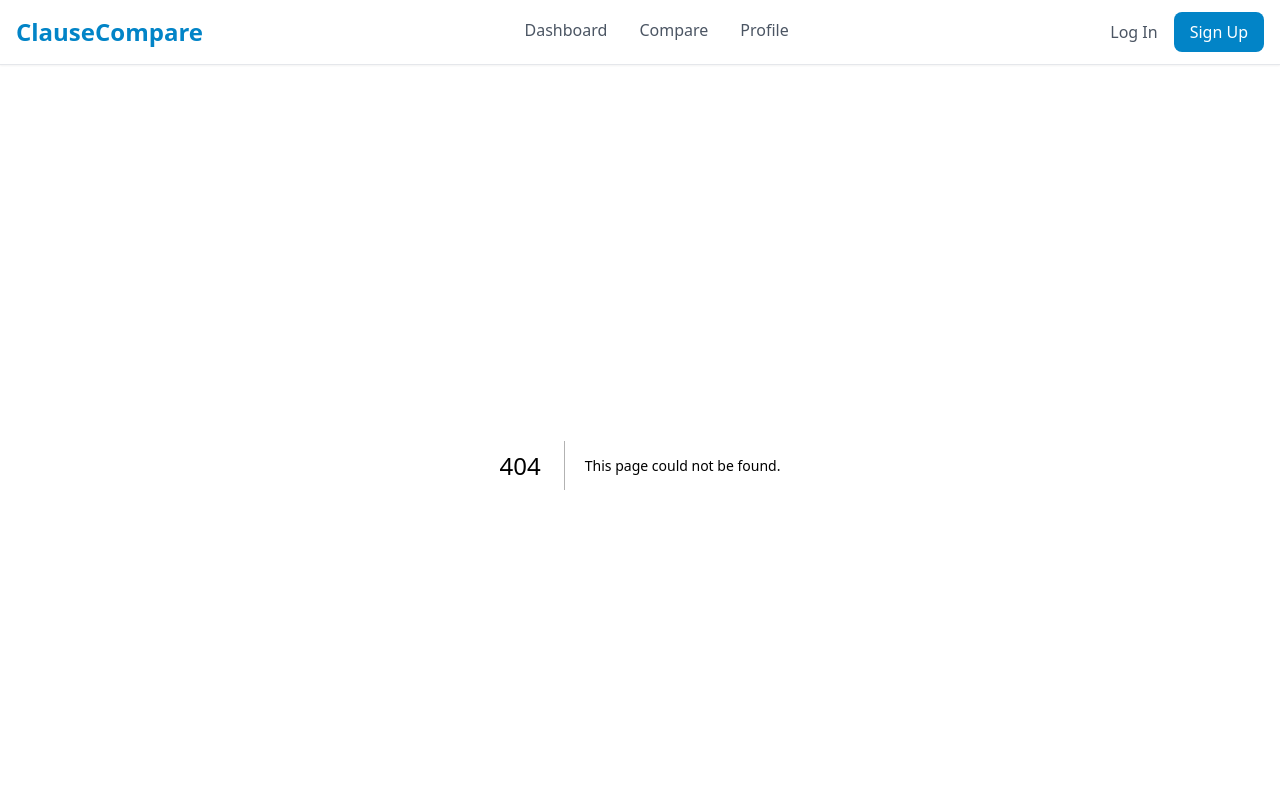
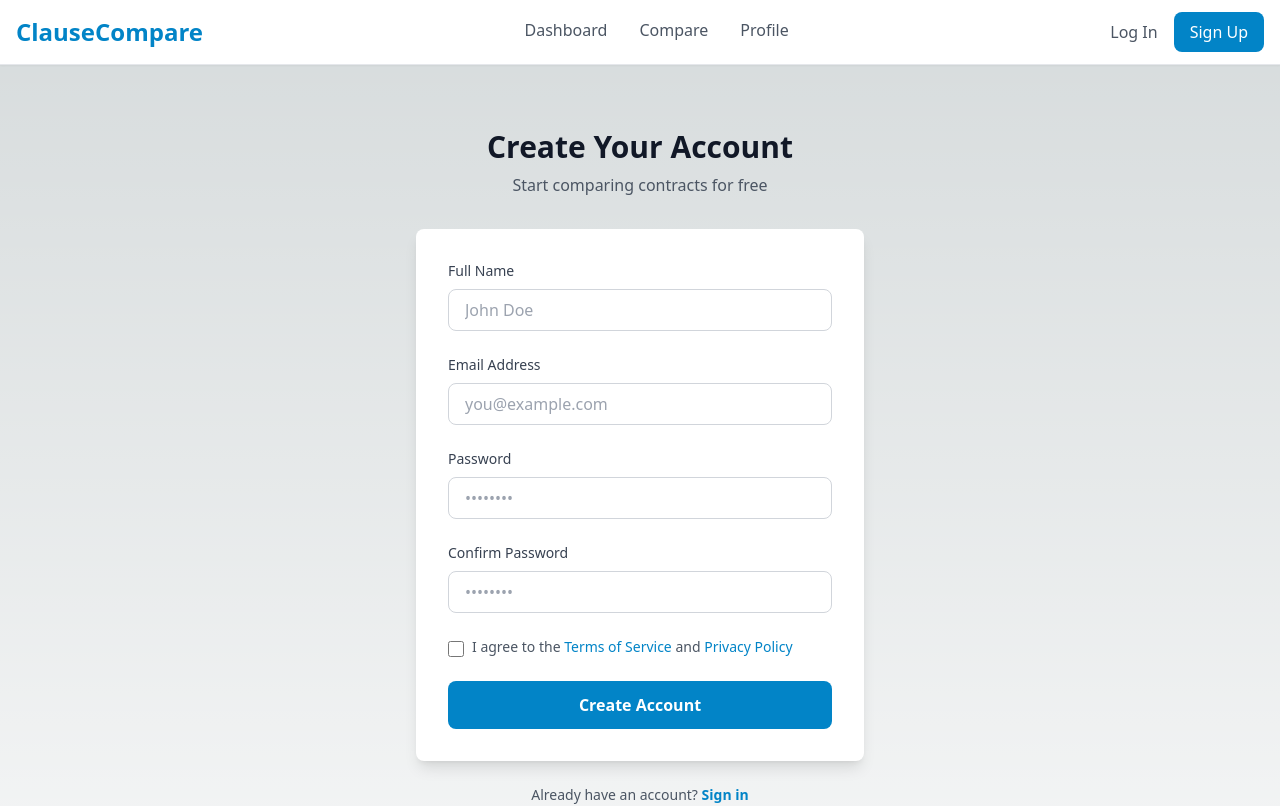
Before and after one commit to ParthivmMS/Clausecompare_frontend, a Next.js app: page /signup in a window 1280 px wide. Before the commit this address had no page. Shown: the top 806 px of the page. Built offline with nearby package versions, Linux system fonts and the light colour scheme.

Commit message:
Create page.js

```diff
--- /dev/null
+++ b/src/app/signup/page.js
@@ -0,0 +1,155 @@
+'use client'
+
+import { useState } from 'react'
+import { useRouter } from 'next/navigation'
+import Link from 'next/link'
+
+export default function SignupPage() {
+  const router = useRouter()
+  const [formData, setFormData] = useState({
+    name: '',
+    email: '',
+    password: '',
+    confirmPassword: '',
+  })
+  const [isLoading, setIsLoading] = useState(false)
+  const [error, setError] = useState(null)
+
+  const handleChange = (e) => {
+    setFormData({
+      ...formData,
+      [e.target.name]: e.target.value,
+    })
+  }
+
+  const handleSubmit = async (e) => {
+    e.preventDefault()
+    setError(null)
+
+    if (formData.password !== formData.confirmPassword) {
+      setError('Passwords do not match')
+      return
+    }
+
+    if (formData.password.length < 8) {
+      setError('Password must be at least 8 characters')
+      return
+    }
+
+    setIsLoading(true)
+
+    // TODO: Implement actual registration
+    setTimeout(() => {
+      setIsLoading(false)
+      router.push('/dashboard')
+    }, 1000)
+  }
+
+  return (
+    <div className="container mx-auto px-4 py-16">
+      <div className="max-w-md mx-auto">
+        <div className="text-center mb-8">
+          <h1 className="text-3xl font-bold text-gray-900 mb-2">Create Your Account</h1>
+          <p className="text-gray-600">Start comparing contracts for free</p>
+        </div>
+
+        <div className="bg-white rounded-lg shadow-lg p-8">
+          <form onSubmit={handleSubmit} className="space-y-6">
+            <div>
+              <label htmlFor="name" className="block text-sm font-medium text-gray-700 mb-2">
+                Full Name
+              </label>
+              <input
+                type="text"
+                id="name"
+                name="name"
+                value={formData.name}
+                onChange={handleChange}
+                required
+                className="w-full px-4 py-2 border border-gray-300 rounded-lg focus:ring-2 focus:ring-primary-500 focus:border-transparent"
+                placeholder="John Doe"
+              />
+            </div>
+
+            <div>
+              <label htmlFor="email" className="block text-sm font-medium text-gray-700 mb-2">
+                Email Address
+              </label>
+              <input
+                type="email"
+                id="email"
+                name="email"
+                value={formData.email}
+                onChange={handleChange}
+                required
+                className="w-full px-4 py-2 border border-gray-300 rounded-lg focus:ring-2 focus:ring-primary-500 focus:border-transparent"
+                placeholder="you@example.com"
+              />
+            </div>
+
+            <div>
+              <label htmlFor="password" className="block text-sm font-medium text-gray-700 mb-2">
+                Password
+              </label>
+              <input
+                type="password"
+                id="password"
+                name="password"
+                value={formData.password}
+                onChange={handleChange}
+                required
+                className="w-full px-4 py-2 border border-gray-300 rounded-lg focus:ring-2 focus:ring-primary-500 focus:border-transparent"
+                placeholder="••••••••"
+              />
+            </div>
+
+            <div>
+              <label htmlFor="confirmPassword" className="block text-sm font-medium text-gray-700 mb-2">
+                Confirm Password
+              </label>
+              <input
+                type="password"
+                id="confirmPassword"
+                name="confirmPassword"
+                value={formData.confirmPassword}
+                onChange={handleChange}
+                required
+                className="w-full px-4 py-2 border border-gray-300 rounded-lg focus:ring-2 focus:ring-primary-500 focus:border-transparent"
+                placeholder="••••••••"
+              />
+            </div>
+
+            {error && (
+              <div className="bg-red-50 border border-red-200 text-red-700 px-4 py-3 rounded-lg">
+                <p className="text-sm">{error}</p>
+              </div>
+            )}
+
+            <div className="flex items-start">
+              <input type="checkbox" required className="w-4 h-4 mt-1 text-primary-600 rounded focus:ring-primary-500" />
+              <label className="ml-2 text-sm text-gray-600">
+                I agree to the <a href="#" className="text-primary-600 hover:text-primary-700">Terms of Service</a> and{' '}
+                <a href="#" className="text-primary-600 hover:text-primary-700">Privacy Policy</a>
+              </label>
+            </div>
+
+            <button
+              type="submit"
+              disabled={isLoading}
+              className="w-full bg-primary-600 text-white py-3 rounded-lg font-semibold hover:bg-primary-700 disabled:bg-gray-400 disabled:cursor-not-allowed transition"
+            >
+              {isLoading ? 'Creating account...' : 'Create Account'}
+            </button>
+          </form>
+        </div>
+
+        <p className="text-center text-sm text-gray-600 mt-6">
+          Already have an account?{' '}
+          <Link href="/login" className="text-primary-600 font-semibold hover:text-primary-700">
+            Sign in
+          </Link>
+        </p>
+      </div>
+    </div>
+  )
+}
```
